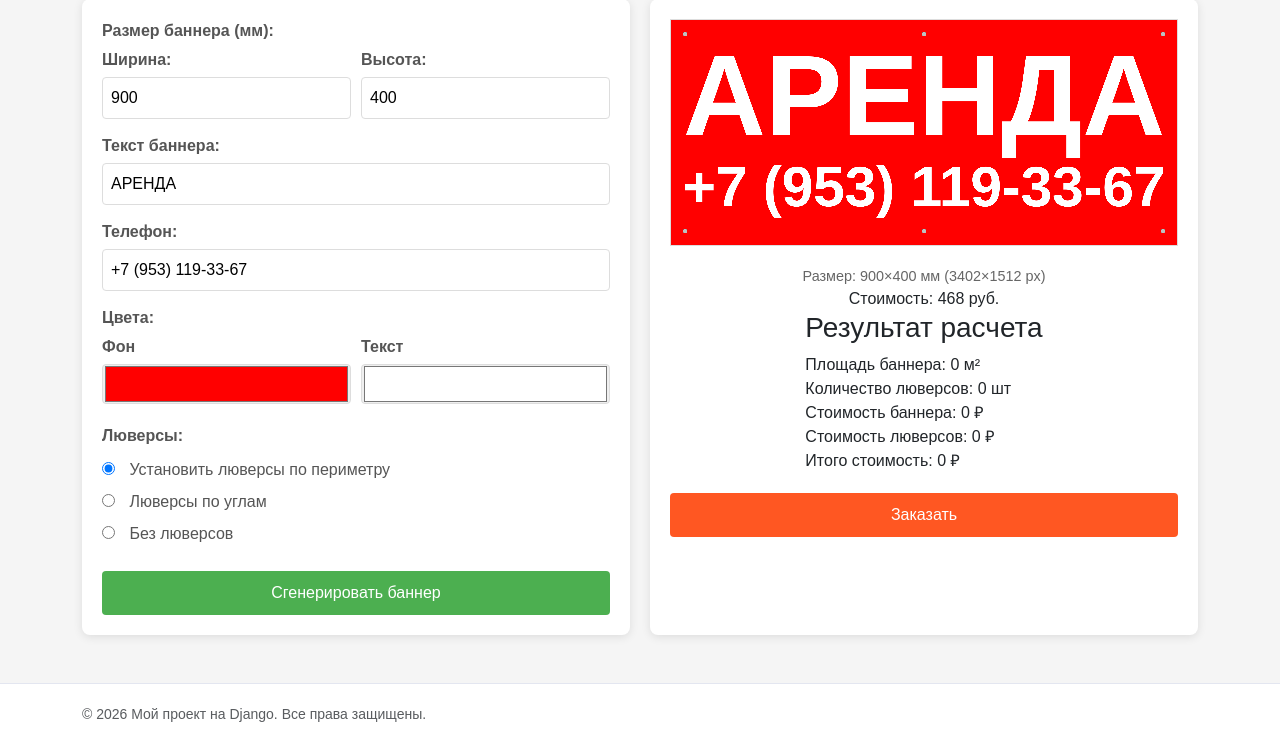
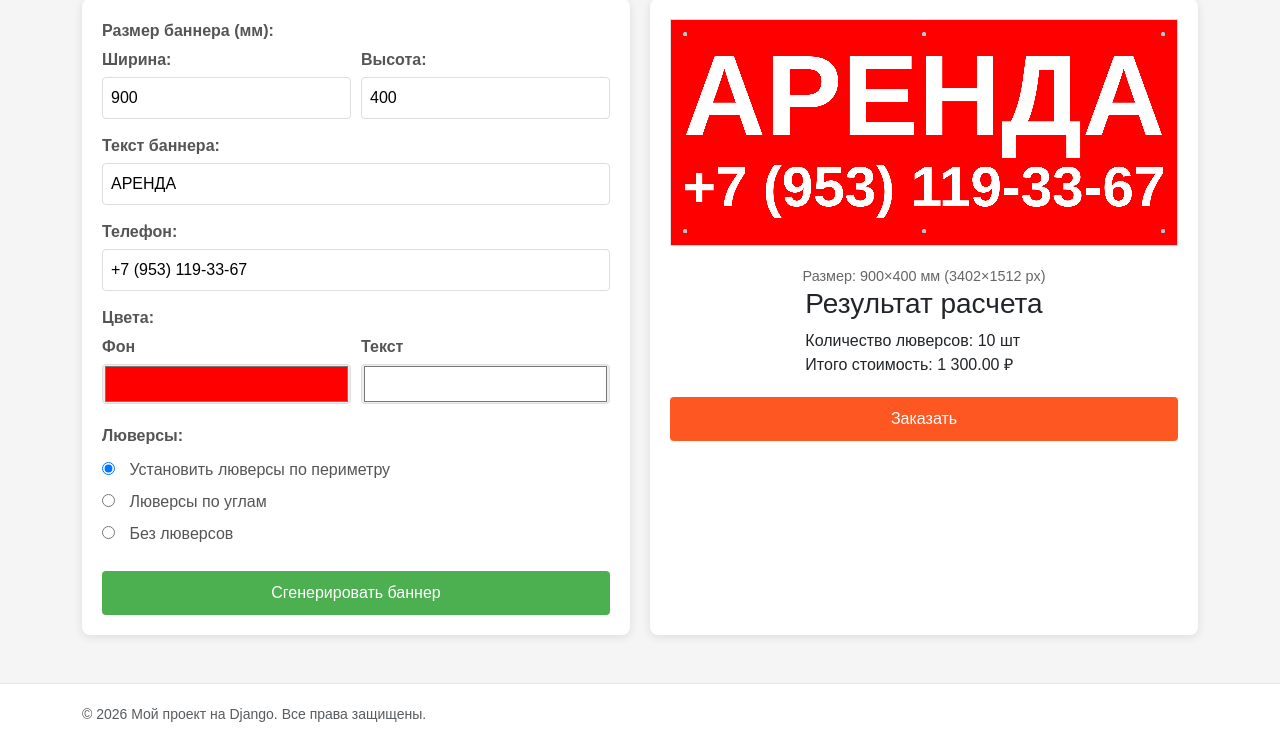
Before and after one commit to Sapov/banner_sale, a Django app: page / in a window 1280 px wide. Shown: the part 159-904 px from the top of the page. Run offline with Django 5.2, Linux system fonts and the light colour scheme; parts of the project's set-up code (start-up, migrations or seed data) failed here and were passed over; some libraries are stand-ins or nearby versions.

Commit message:
add min price and luvers

```diff
--- a/orders/templates/orders/create_banner.html
+++ b/orders/templates/orders/create_banner.html
@@ -252,25 +252,24 @@
         <div class="preview-container">
             <canvas id="bannerCanvas"></canvas>
             <div class="info-text" id="sizeInfo"></div>
-            <div class="info-price" id="InfoPrice"></div>
                 <div class="result" id="result">
             <h3>Результат расчета</h3>
-            <div class="result-item">
+            <!-- <div class="result-item">
                 <span class="result-label">Площадь баннера:</span>
                 <span class="result-value" id="areaValue">0 м²</span>
-            </div>
+            </div> -->
             <div class="result-item">
                 <span class="result-label">Количество люверсов:</span>
                 <span class="result-value" id="luversCount">0 шт</span>
             </div>
-            <div class="result-item">
+            <!-- <div class="result-item">
                 <span class="result-label">Стоимость баннера:</span>
                 <span class="result-value price" id="bannerCost">0 ₽</span>
             </div>
             <div class="result-item">
                 <span class="result-label">Стоимость люверсов:</span>
                 <span class="result-value price" id="luversCost">0 ₽</span>
-            </div>
+            </div> -->
             <div class="result-item">
                 <span class="result-label">Итого стоимость:</span>
                 <span class="result-value price" id="totalCost">0 ₽</span>
@@ -289,8 +288,7 @@
         // Цены
         const PRICE_PER_SQM = 1300; // цена за 1 м² баннера
         const PRICE_PER_LUVER = 20; // цена за 1 люверс
-        const LUVER_SPACING = 0.3; // расстояние между люверсами по периметру (в метрах)
-
+        const MINIMAL_PRICE = 1300; // минимальная стоимость
         const canvas = document.getElementById('bannerCanvas');
         const ctx = canvas.getContext('2d');
         const generateBtn = document.getElementById('generateBtn');
@@ -324,6 +322,72 @@
         function mmToPx(mm) {
             return mm * MM_TO_PX;
         }
+
+
+
+
+
+ // Основная функция расчета
+        function calculateCost(widthMM, heightMM, grommetType) {
+            // Получаем значения из формы
+            // const width = parseFloat(document.getElementById('widthInput').value);
+
+            // const length = parseFloat(document.getElementById('lengthInput').value);
+            const luversType = grommetType;
+            const width = widthMM / 1000;
+            const length = heightMM / 1000;
+
+
+            // Проверка введенных данных
+            if (isNaN(width) || width <= 0 || isNaN(length) || length <= 0) {
+                alert('Пожалуйста, введите корректные значения ширины и длины (положительные числа)');
+                return;
+            }
+
+            // Вычисляем площадь
+            const area = width * length;
+
+            // Вычисляем количество люверсов
+            const luversCount = calculateLuversCount(widthMM, heightMM, luversType);
+
+            // Вычисляем стоимость
+            const bannerCost = area * PRICE_PER_SQM;
+            const luversCost = luversCount * PRICE_PER_LUVER;
+            let totalCost = bannerCost + luversCost;
+              // Минимальная стоимость заказа
+            if (totalCost <= MINIMAL_PRICE) {
+                totalCost = MINIMAL_PRICE;
+            }
+
+
+
+
+            // Форматируем числа для вывода
+            const formatNumber = (num) => {
+                return num.toFixed(2).replace(/\B(?=(\d{3})+(?!\d))/g, ' ');
+            };
+
+            // Отображаем результаты
+            // document.getElementById('areaValue').textContent = `${formatNumber(area)} м²`;
+            console.log(`${luversCount} шт`)
+            document.getElementById('luversCount').textContent = `${luversCount} шт`;
+            // document.getElementById('bannerCost').textContent = `${formatNumber(bannerCost)} ₽`;
+            // document.getElementById('luversCost').textContent = `${formatNumber(luversCost)} ₽`;
+            document.getElementById('totalCost').textContent = `${formatNumber(totalCost)} ₽`;
+
+            // Показываем блок с результатами
+            document.getElementById('result').style.display = 'block';
+
+            // Прокручиваем к результатам
+            document.getElementById('result').scrollIntoView({
+                behavior: 'smooth',
+                block: 'nearest'
+            });
+        }
+
+
+
+
 
         // Функция для поиска оптимального размера шрифта
         function findOptimalFontSize(ctx, text, maxWidth, minFontSize = 10, maxFontSize = 1600) {
@@ -453,8 +517,6 @@
             // Обновляем информацию о размерах
             sizeInfo.textContent = `Размер: ${widthMM}×${heightMM} мм (${Math.round(widthPx)}×${Math.round(heightPx)} px)`;
 
-            // Стоимость баннера примерно
-            InfoPrice.textContent = `Стоимость: ${(widthMM * heightMM) / 1000000 * PRICE_PER_SQM} руб.`
 
 
 
@@ -516,7 +578,8 @@
                 const phoneY = startY + (text ? textFontSize + 10 : 0) + (phoneFontSize / 2);
                 ctx.fillText(phone, widthPx / 2, phoneY);
             }
-            calculateCost();
+            calculateCost(widthMM, heightMM, grommetType);
+
 
             // Активируем кнопку скачивания
 <!--            downloadBtn.disabled = false;-->
@@ -609,23 +672,23 @@
                 e.preventDefault();
             }
         });
-    });
 
 
     // Функция расчета количества люверсов по периметру
-    function calculateLuversCount(widthMM, lengthMM, type) {
-        switch(type) {
-            case '1': // Нет люверсов
+        function calculateLuversCount(widthMM, lengthMM, luversType) {
+            switch(luversType) {
+                case 'none': // Нет люверсов
                     return 0;
 
-            case '2': // По углам
+                case 'corners': // По углам
                     return 4;
 
-            case '3': // По периметру
-                // Расчет количества люверсов по периметру с шагом LUVER_SPACING
+                case 'perimeter': // По периметру
+                    // Расчет количества люверсов по периметру с шагом GROMMET_SPACING_MM
                     // Формула: 2 * (ширина/шаг + 1) + 2 * (длина/шаг + 1) - 4 (углы не дублируем)
-                const luversWidth = Math.max(2, Math.ceil(width / LUVER_SPACING) + 1);
-                const luversLength = Math.max(2, Math.ceil(length / LUVER_SPACING) + 1);
+
+                    const luversWidth = Math.max(2, Math.ceil(widthMM / GROMMET_SPACING_MM) + 1);
+                    const luversLength = Math.max(2, Math.ceil(lengthMM / GROMMET_SPACING_MM) + 1);
 
                     // Общее количество: 2 стороны по ширине + 2 стороны по длине - 4 угла (учтены дважды)
                     return 2 * (luversWidth + luversLength) - 4;
@@ -636,55 +699,13 @@
         }
 
 
+    });
 
 
- // Основная функция расчета
-        function calculateCost() {
-            // Получаем значения из формы
-            const width = parseFloat(document.getElementById('widthInput').value);
 
-            const length = parseFloat(document.getElementById('lengthInput').value);
-            const luversType = document.querySelector('input[name="luvers"]:checked').value;
-            console.log(`[calculateCost] , width ${width}`)
 
-            // Проверка введенных данных
-            if (isNaN(width) || width <= 0 || isNaN(length) || length <= 0) {
-                alert('Пожалуйста, введите корректные значения ширины и длины (положительные числа)');
-                return;
-            }
 
-            // Вычисляем площадь
-            const area = width * length;
 
-            // Вычисляем количество люверсов
-            const luversCount = calculateLuversCount(width, length, luversType);
-
-            // Вычисляем стоимость
-            const bannerCost = area * PRICE_PER_SQM;
-            const luversCost = luversCount * PRICE_PER_LUVER;
-            const totalCost = bannerCost + luversCost;
-
-            // Форматируем числа для вывода
-            const formatNumber = (num) => {
-                return num.toFixed(2).replace(/\B(?=(\d{3})+(?!\d))/g, ' ');
-            };
-
-            // Отображаем результаты
-            document.getElementById('areaValue').textContent = `${formatNumber(area)} м²`;
-            document.getElementById('luversCount').textContent = `${luversCount} шт`;
-            document.getElementById('bannerCost').textContent = `${formatNumber(bannerCost)} ₽`;
-            document.getElementById('luversCost').textContent = `${formatNumber(luversCost)} ₽`;
-            document.getElementById('totalCost').textContent = `${formatNumber(totalCost)} ₽`;
-
-            // Показываем блок с результатами
-            document.getElementById('result').style.display = 'block';
-
-            // Прокручиваем к результатам
-            document.getElementById('result').scrollIntoView({
-                behavior: 'smooth',
-                block: 'nearest'
-            });
-        }
 
 </script>
 {% endblock %}
```
Lines whose indentation alone changed are shown as unchanged.
